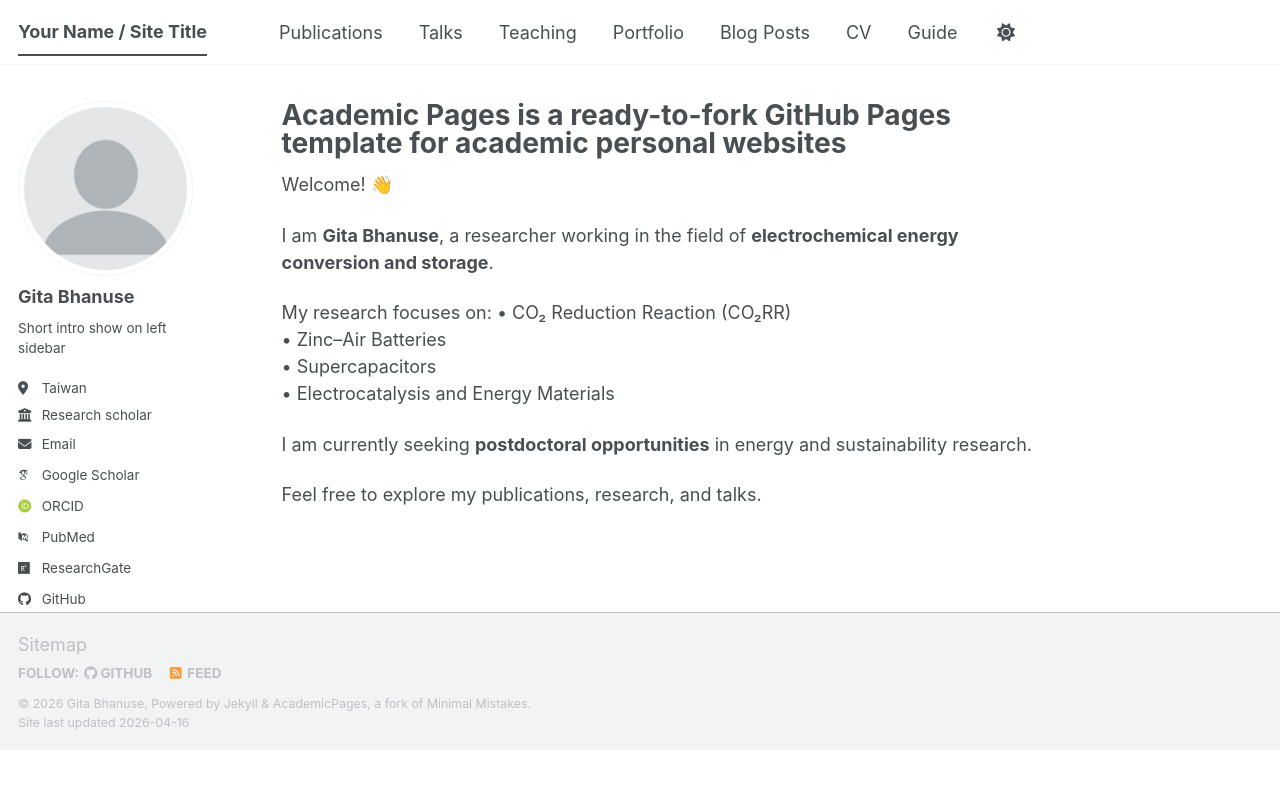
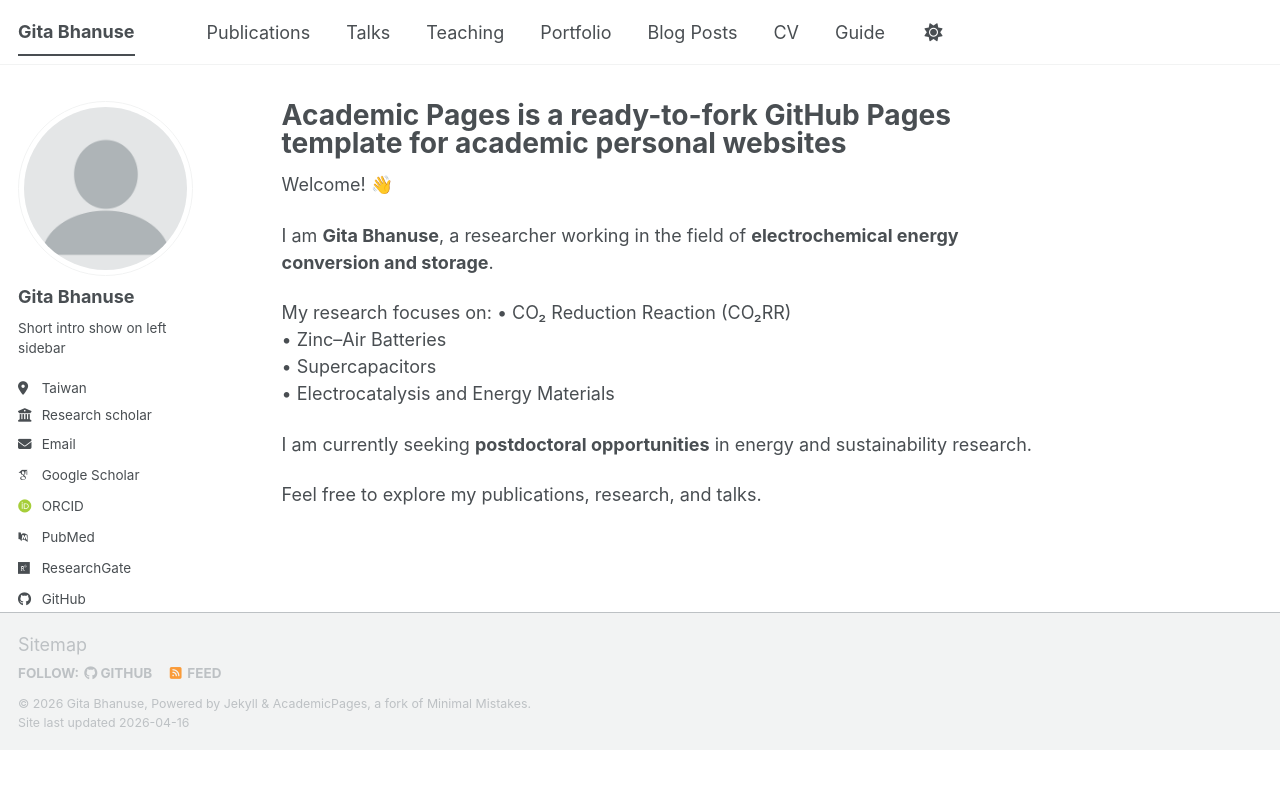
Before and after one commit to gitabhanuse7-rgb/gitabhanuse7-rgb.github.io, a Jekyll site: the page built from _pages/about.md, in a window 1280 px wide. Shown: the top 789 px of the page. Built offline with Jekyll 4.4.1, drawn with Linux system fonts in a browser that asks for light colours; some web fonts are replaced; a script bundle is joined from its source files by our own code; library files that are not in the unit come from our copies.

Commit message:
Update _config.yml

```diff
--- a/_config.yml
+++ b/_config.yml
@@ -9,7 +9,7 @@
 # Basic Site Settings
 locale                   : "en-US"
 site_theme               : "default" # The available themes options are "default", "air", "sunrise", "mint", "dirt" and "contrast"
-title                    : "Your Name / Site Title"
+title                    : "Gita Bhanuse"
 title_separator          : "-"
 name                     : &name "Gita Bhanuse"
 description              : &description "Researcher in Electrochemical Energy Conversion and Storage "   # Update this with a general description of your site, this is the default if not overridden by a page
```
